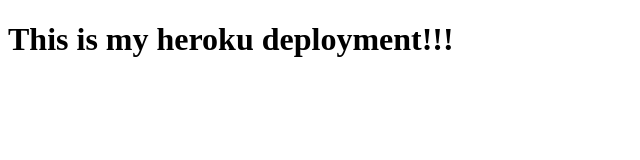
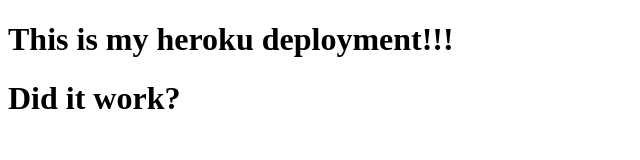
Before and after one commit to kylebaugh/f21-demo-test, a plain HTML site: page index.html in a window 1280 px wide. Shown: the whole page, without its empty margins (0-640 px from the left). Drawn offline with Linux system fonts and the light colour scheme.

Commit message:
checking here

```diff
--- a/index.html
+++ b/index.html
@@ -8,5 +8,6 @@
 </head>
 <body>
   <h1>This is my heroku deployment!!!</h1>
+  <h1>Did it work?</h1>
 </body>
 </html>
```
